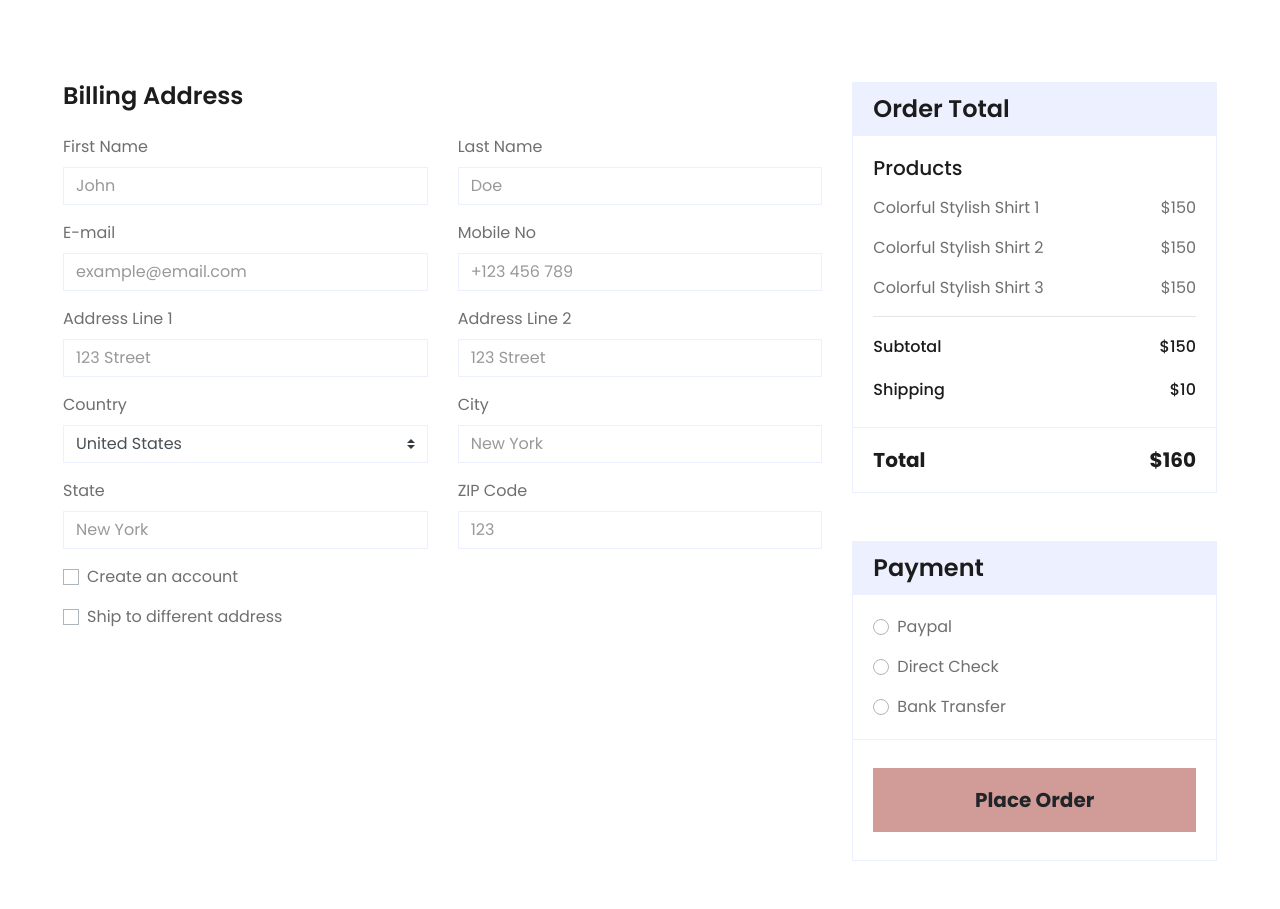
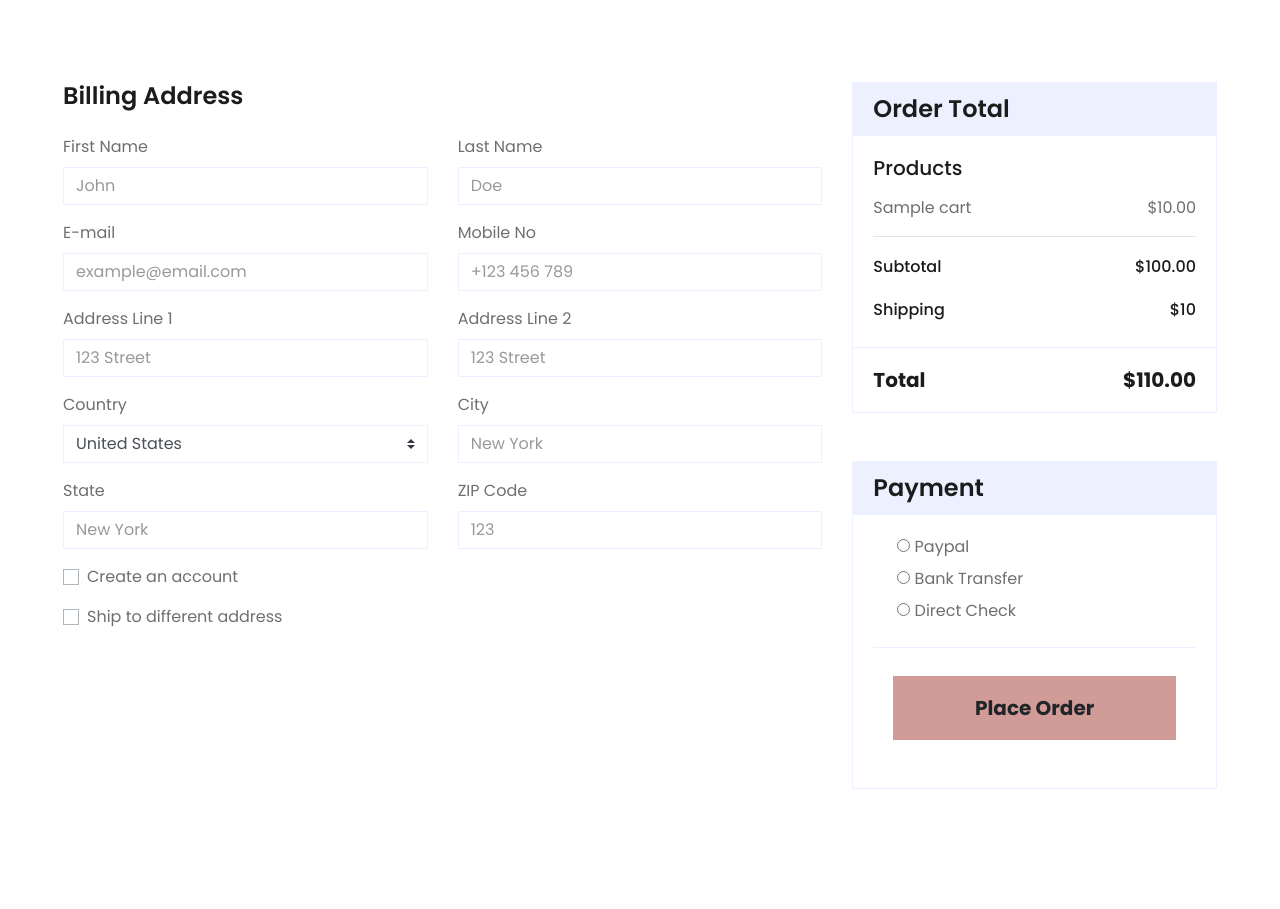
Before and after one commit to RumenWZ/store-project, a Django app: page /checkout/ in a window 1280 px wide. Shown: the part 499-1408 px from the top of the page. After the commit the page ends 1288 px from the top, so only its background shows below. Run offline with Django 4.2, Linux system fonts and the light colour scheme; a user stored in the database is signed in; tables that the repository leaves empty hold one stand-in row (values such as "Sample post"); some libraries are stand-ins or nearby versions.

Commit message:
fixed form for sales model

```diff
--- a/StoreProject/StoreProject/main/forms.py
+++ b/StoreProject/StoreProject/main/forms.py
@@ -2,7 +2,7 @@ from django import forms
 from django.contrib.auth import get_user_model
 
 from StoreProject.main.helpers import BootstrapFormMixin
-from StoreProject.main.models import Review
+from StoreProject.main.models import Review, Sales
 from StoreProject.products.models import Product
 
 
@@ -23,3 +23,15 @@ class ReviewProductForm(BootstrapFormMixin, forms.ModelForm):
         widgets = {
             'description': forms.Textarea(attrs={'cols': 126, 'rows': 10}),
         }
+
+
+class CheckoutForm(BootstrapFormMixin, forms.ModelForm):
+    payment_methods = [(x, x) for x in Sales.PAYMENT_METHODS]
+    payment_method = forms.ChoiceField(
+        choices=payment_methods,
+        widget=forms.RadioSelect,
+    )
+
+    class Meta:
+        model = Sales
+        fields = ('payment_method',)
--- a/StoreProject/StoreProject/main/models.py
+++ b/StoreProject/StoreProject/main/models.py
@@ -86,4 +86,22 @@ class Cart(models.Model):
 
 
 class Sales(models.Model):
-    pass
+    PAYMENT_METHODS = [
+        'Paypal',
+        'Bank Transfer',
+        'Direct Check',
+    ]
+
+    customer = models.ForeignKey(
+        User,
+        on_delete=models.CASCADE,
+    )
+
+    product = models.ForeignKey(
+        Product,
+        on_delete=models.CASCADE,
+    )
+
+    payment_method = models.CharField(
+        max_length=max(len(x) for x in PAYMENT_METHODS),
+    )
--- a/StoreProject/StoreProject/main/urls.py
+++ b/StoreProject/StoreProject/main/urls.py
@@ -1,13 +1,13 @@
 from django.urls import path
 
-from StoreProject.main.views import ItemDetailsView, CheckoutView, ContactView, shop_view, \
+from StoreProject.main.views import ItemDetailsView, ContactView, shop_view, \
     review_view, ReviewView, cart_view, CartDeleteView, updateCart, home_view, cart_add_quantity, cart_remove_quantity, \
-    cart_remove_item
+    cart_remove_item, checkout_view
 
 urlpatterns = (
     path('', home_view, name='index'),
     path('details/', ItemDetailsView.as_view(), name='details'),
-    path('checkout/', CheckoutView.as_view(), name='checkout'),
+    path('checkout/', checkout_view, name='checkout'),
     path('shop/', shop_view, name='shop'),
     path('contact/', ContactView.as_view(), name='contact'),
     path('review/<int:pk>/', review_view, name='review'),
--- a/StoreProject/StoreProject/main/views.py
+++ b/StoreProject/StoreProject/main/views.py
@@ -8,7 +8,7 @@ from django.shortcuts import render, redirect
 from django.urls import reverse_lazy
 from django.views import generic as views
 
-from StoreProject.main.forms import ReviewProductForm
+from StoreProject.main.forms import ReviewProductForm, CheckoutForm
 from StoreProject.main.models import Review, Cart
 from StoreProject.products.models import Product
 
@@ -29,14 +29,12 @@ class ItemDetailsView(views.TemplateView):
 
 def cart_view(request):
     user = request.user
-    btn = request.GET.get('quant-button')
-    print(btn)
 
     cart_products = Cart.objects.filter(customer_id=user.pk).order_by('product_name')
 
     cart_summary = sum([x.price * x.quantity for x in cart_products])
     if cart_summary > 0:
-        cart_summary_after_shipping = cart_summary - 10
+        cart_summary_after_shipping = cart_summary + 10
     else:
         cart_summary_after_shipping = 0
 
@@ -79,8 +77,28 @@ def updateCart(request):
     return JsonResponse('Item was removed', safe=False)
 
 
-class CheckoutView(views.TemplateView):
-    template_name = 'main/checkout.html'
+def checkout_view(request):
+    user = request.user
+
+    form = CheckoutForm()
+
+    cart_products = Cart.objects.filter(customer_id=user.pk).order_by('product_name')
+
+    cart_summary = sum([x.price * x.quantity for x in cart_products])
+    if cart_summary > 0:
+        cart_summary_after_shipping = cart_summary + 10
+    else:
+        cart_summary_after_shipping = 0
+
+
+    context = {
+        'cart_products': cart_products,
+        'cart_summary': cart_summary,
+        'cart_summary_after_shipping': cart_summary_after_shipping,
+        'form': form,
+    }
+
+    return render(request, 'main/checkout.html', context)
 
 
 def shop_view(request):
--- a/StoreProject/templates/main/cart.html
+++ b/StoreProject/templates/main/cart.html
@@ -98,7 +98,7 @@
                             <h5 class="font-weight-bold">Total</h5>
                             <h5 class="font-weight-bold">${{ cart_summary_after_shipping }}</h5>
                         </div>
-                        <button class="btn btn-block btn-primary my-3 py-3">Proceed To Checkout</button>
+                        <a href="{% url 'checkout' %}"><button class="btn btn-block btn-primary my-3 py-3">Proceed To Checkout</button></a>
                     </div>
                 </div>
             </div>
--- a/StoreProject/templates/main/checkout.html
+++ b/StoreProject/templates/main/checkout.html
@@ -77,7 +77,8 @@
                         <div class="col-md-12 form-group">
                             <div class="custom-control custom-checkbox">
                                 <input type="checkbox" class="custom-control-input" id="shipto">
-                                <label class="custom-control-label" for="shipto"  data-toggle="collapse" data-target="#shipping-address">Ship to different address</label>
+                                <label class="custom-control-label" for="shipto" data-toggle="collapse"
+                                       data-target="#shipping-address">Ship to different address</label>
                             </div>
                         </div>
                     </div>
@@ -140,22 +141,16 @@
                     </div>
                     <div class="card-body">
                         <h5 class="font-weight-medium mb-3">Products</h5>
+                        {% for item in cart_products %}
                             <div class="d-flex justify-content-between">
-                            <p>Colorful Stylish Shirt 1</p>
-                            <p>$150</p>
+                                <p>{{ item.product_name }}</p>
+                                <p>${{ item.price }}</p>
                             </div>
-                        <div class="d-flex justify-content-between">
-                            <p>Colorful Stylish Shirt 2</p>
-                            <p>$150</p>
-                        </div>
-                        <div class="d-flex justify-content-between">
-                            <p>Colorful Stylish Shirt 3</p>
-                            <p>$150</p>
-                        </div>
+                        {% endfor %}
                         <hr class="mt-0">
                         <div class="d-flex justify-content-between mb-3 pt-1">
                             <h6 class="font-weight-medium">Subtotal</h6>
-                            <h6 class="font-weight-medium">$150</h6>
+                            <h6 class="font-weight-medium">${{ cart_summary }}</h6>
                         </div>
                         <div class="d-flex justify-content-between">
                             <h6 class="font-weight-medium">Shipping</h6>
@@ -165,10 +160,12 @@
                     <div class="card-footer border-secondary bg-transparent">
                         <div class="d-flex justify-content-between mt-2">
                             <h5 class="font-weight-bold">Total</h5>
-                            <h5 class="font-weight-bold">$160</h5>
+                            <h5 class="font-weight-bold">${{ cart_summary_after_shipping }}</h5>
                         </div>
                     </div>
                 </div>
+                <form method="POST">
+                    {% csrf_token %}
                     <div class="card border-secondary mb-5">
                         <div class="card-header bg-secondary border-0">
                             <h4 class="font-weight-semi-bold m-0">Payment</h4>
@@ -176,27 +173,19 @@
                         <div class="card-body">
                             <div class="form-group">
                                 <div class="custom-control custom-radio">
-                                <input type="radio" class="custom-control-input" name="payment" id="paypal">
-                                <label class="custom-control-label" for="paypal">Paypal</label>
+{#                                    <input type="radio" class="custom-control-input" name="payment" id="paypal">#}
+{#                                    <label class="custom-control-label" for="paypal">Paypal</label>#}
+                                    {{ form.payment_method }}
+                                </div>
+
+
+                        </div>
+                        <div class="card-footer border-secondary bg-transparent">
+                            <button type="submit" class="btn btn-lg btn-block btn-primary font-weight-bold my-3 py-3">Place Order
+                            </button>
                         </div>
                     </div>
-                        <div class="form-group">
-                            <div class="custom-control custom-radio">
-                                <input type="radio" class="custom-control-input" name="payment" id="directcheck">
-                                <label class="custom-control-label" for="directcheck">Direct Check</label>
-                            </div>
-                        </div>
-                        <div class="">
-                            <div class="custom-control custom-radio">
-                                <input type="radio" class="custom-control-input" name="payment" id="banktransfer">
-                                <label class="custom-control-label" for="banktransfer">Bank Transfer</label>
-                            </div>
-                        </div>
-                    </div>
-                    <div class="card-footer border-secondary bg-transparent">
-                        <button class="btn btn-lg btn-block btn-primary font-weight-bold my-3 py-3">Place Order</button>
-                    </div>
-                </div>
+                </form>
             </div>
         </div>
     </div>
```
Also changed, not shown: StoreProject/StoreProject/settings.py (line endings or trailing spaces). Lines whose indentation alone changed are shown as unchanged.
